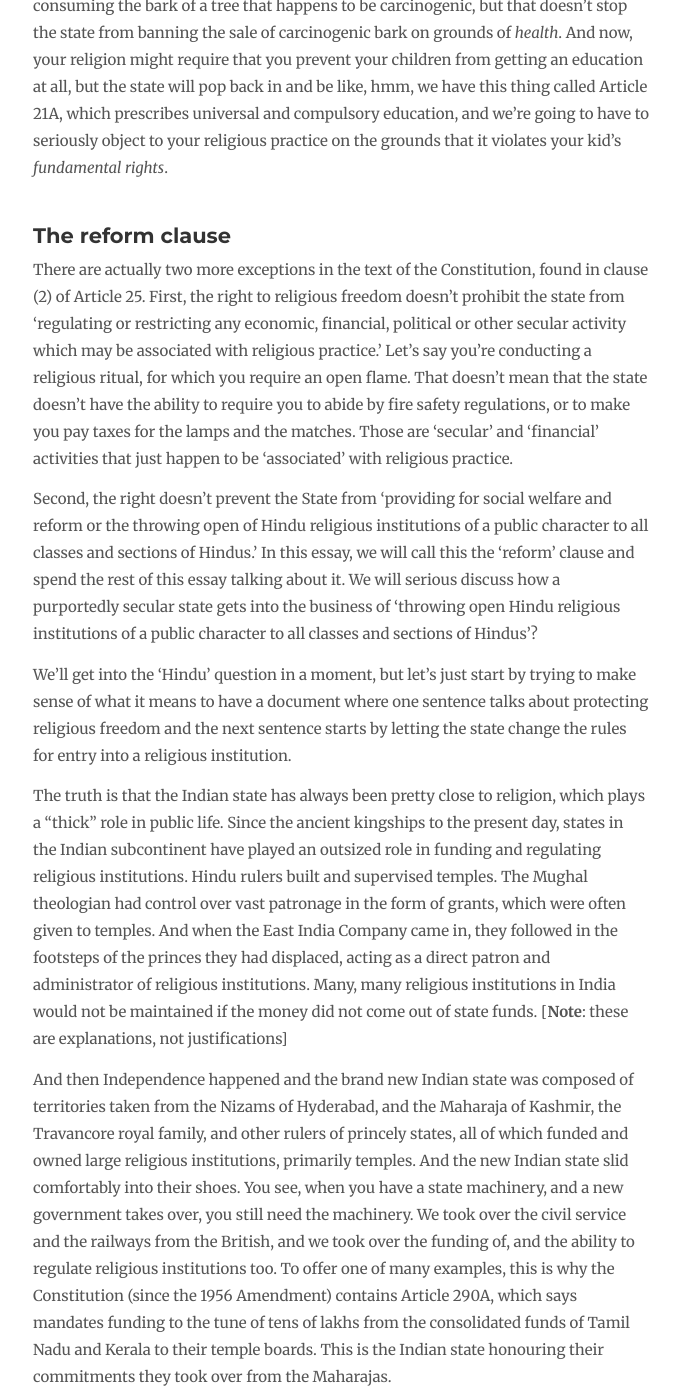
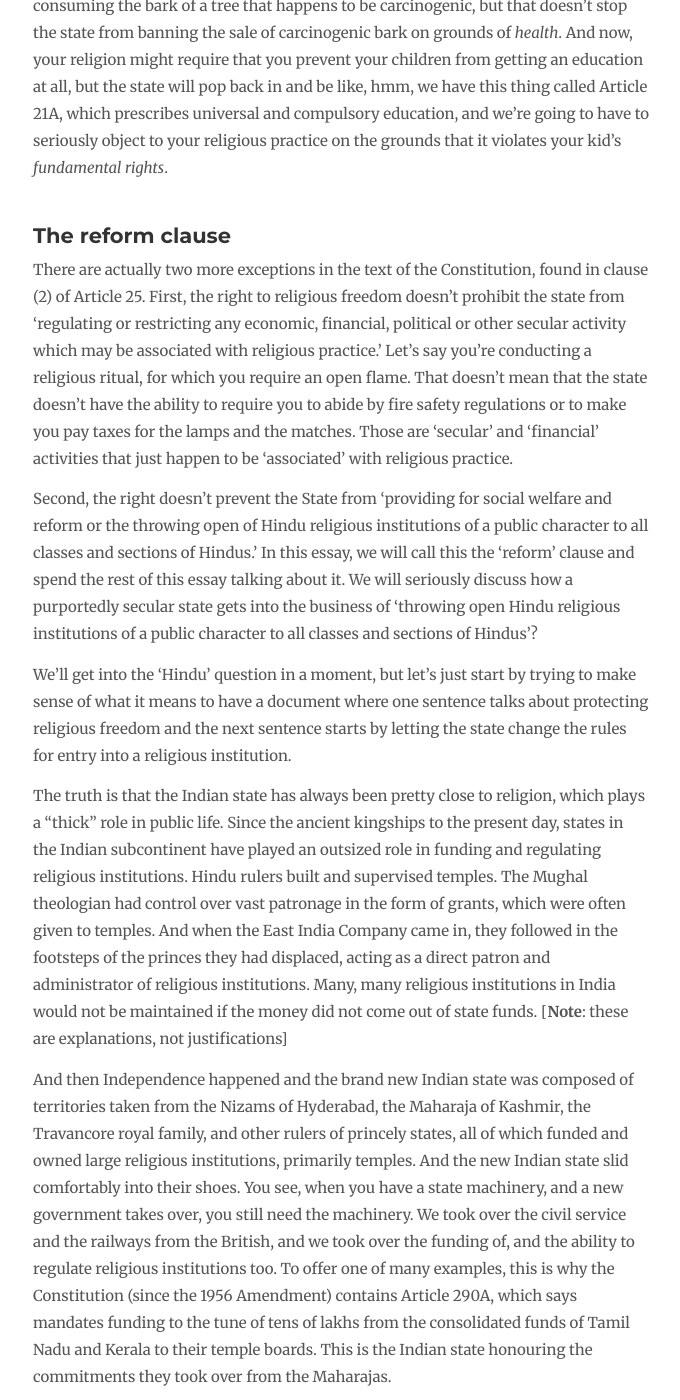
Before and after one commit to annihalated/annihalated.github.io, a Jekyll site: the page built from _posts/2023-01-09-law-and-religion-in-india.md, in a window 1280 px wide and 1400 px high, scrolled down 1523 px. Shown: the whole window, without its empty margins (137-817 px from the left). Built offline with Jekyll 4.4.1, drawn with Linux system fonts in a browser that asks for light colours; nearby versions of some CDN libraries; comment, search, counter and statistics services are not loaded; some of the changed text lies outside the part shown.

Commit message:
Minor corrections

```diff
--- a/_posts/2023-01-09-law-and-religion-in-india.md
+++ b/_posts/2023-01-09-law-and-religion-in-india.md
@@ -13,32 +13,32 @@ I must start by noting that we will almost completely refrain from discussing th
 
 ## The right to religious freedom
 
-There is legislation, and then there are super legislations (constitutions) which restrict what legislation can do. In democracies, constitutional rights restrict even a powerful parliamentary majority from running roughshod over certain fundamental rights. In the Constitution of India, [Part III](https://www.mea.gov.in/Images/pdf1/Part3.pdf) contains the 'fundamental rights'.
+There is legislation, and then there are super legislations (constitutions) that restrict what legislation can do. In democracies, constitutional rights restrict even a powerful parliamentary majority from running roughshod over certain fundamental rights. In the Constitution of India, [Part III](https://www.mea.gov.in/Images/pdf1/Part3.pdf) contains the 'fundamental rights'.
 
-A very common right in liberal democracies is the right to religious freedom, and in the Indian constitution, it's found in Article 25. It says that, subject to public order, morality, health, and other fundamental rights, all persons have the right to believe in and the freedom to profess, practice, and propagate their religion **[Article 25(1)]**. And that's just the beginning, Article 26 gives religious denominations 'or any section thereof' the right to 'manage their own affairs in matters of religion.'
+A very common right in liberal democracies is the right to religious freedom, and in the Indian constitution, it's found in Article 25. It says, subject to public order, morality, health, and other fundamental rights, that all persons have the right to believe in and the freedom to profess, practice, and propagate their religion **[Article 25(1)]**. And that's just the beginning, Article 26 gives religious denominations 'or any section thereof' the right to 'manage their own affairs in matters of religion.'
 
-Let's just look at the exceptions to Article 25 for a moment. According to the constitutional text, the only grounds on which your right to freedom of religion can be limited are public order, morality, health, and other fundamental rights. You can make a speech propagating your religion, that's fine, but if your speech contains a call to overthrow the state and establish a theocracy, you can bet the state will have a problem with that because it literally destroys *public order*. You can practise your religion, but if your hypothetical religion involves watching pornography, then the state will waltz in to defend conventional *morality*. Your religion might prescribe consuming the bark of a tree that happens to be carcinogenic, but that doesn't stop the state from banning the sale of carcinogenic bark on grounds of *health*. And now, your religion might require that you prevent your children from getting an education at all, but the state will pop back in and be like, hmm, we have this thing called Article 21A, which prescribes universal and compulsory education, and we're going to have to seriously object to your religious practice on the grounds that it violates your kid's *fundamental rights*.
+Let's just look at the exceptions to Article 25 for a moment. According to the constitutional text, the only grounds on which your right to freedom of religion can be limited are public order, morality, health, and other fundamental rights. You can make a speech propagating your religion, and that's fine, but if your speech contains a call to overthrow the state and establish a theocracy, you can bet the state will have a problem with that because it literally destroys *public order*. You can practise your religion, but if your hypothetical religion involves watching pornography, then the state will waltz in to defend conventional *morality*. Your religion might prescribe consuming the bark of a tree that happens to be carcinogenic, but that doesn't stop the state from banning the sale of carcinogenic bark on grounds of *health*. And now, your religion might require that you prevent your children from getting an education at all, but the state will pop back in and be like, hmm, we have this thing called Article 21A, which prescribes universal and compulsory education, and we're going to have to seriously object to your religious practice on the grounds that it violates your kid's *fundamental rights*.
 
 
 ## The reform clause
 
-There are actually two more exceptions in the text of the Constitution, found in clause (2) of Article 25. First, the right to religious freedom doesn't prohibit the state from 'regulating or restricting any economic, financial, political or other secular activity which may be associated with religious practice.' Let's say you're conducting a religious ritual, for which you require an open flame. That doesn't mean that the state doesn't have the ability to require you to abide by fire safety regulations, or to make you pay taxes for the lamps and the matches. Those are 'secular' and 'financial' activities that just happen to be 'associated' with religious practice.
+There are actually two more exceptions in the text of the Constitution, found in clause (2) of Article 25. First, the right to religious freedom doesn't prohibit the state from 'regulating or restricting any economic, financial, political or other secular activity which may be associated with religious practice.' Let's say you're conducting a religious ritual, for which you require an open flame. That doesn't mean that the state doesn't have the ability to require you to abide by fire safety regulations or to make you pay taxes for the lamps and the matches. Those are 'secular' and 'financial' activities that just happen to be 'associated' with religious practice.
 
-Second, the right doesn't prevent the State from 'providing for social welfare and reform or the throwing open of Hindu religious institutions of a public character to all classes and sections of Hindus.' In this essay, we will call this the 'reform' clause and spend the rest of this essay talking about it. We will serious discuss how a purportedly secular state gets into the business of 'throwing open Hindu religious institutions of a public character to all classes and sections of Hindus'?
+Second, the right doesn't prevent the State from 'providing for social welfare and reform or the throwing open of Hindu religious institutions of a public character to all classes and sections of Hindus.' In this essay, we will call this the 'reform' clause and spend the rest of this essay talking about it. We will seriously discuss how a purportedly secular state gets into the business of 'throwing open Hindu religious institutions of a public character to all classes and sections of Hindus'?
 
 We'll get into the 'Hindu' question in a moment, but let's just start by trying to make sense of what it means to have a document where one sentence talks about protecting religious freedom and the next sentence starts by letting the state change the rules for entry into a religious institution.
 
 The truth is that the Indian state has always been pretty close to religion, which plays a "thick" role in public life. Since the ancient kingships to the present day, states in the Indian subcontinent have played an outsized role in funding and regulating religious institutions. Hindu rulers built and supervised temples. The Mughal theologian had control over vast patronage in the form of grants, which were often given to temples. And when the East India Company came in, they followed in the footsteps of the princes they had displaced, acting as a direct patron and administrator of religious institutions. Many, many religious institutions in India would not be maintained if the money did not come out of state funds. [**Note**: these are explanations, not justifications]
 
-And then Independence happened and the brand new Indian state was composed of territories taken from the Nizams of Hyderabad, and the Maharaja of Kashmir, the Travancore royal family, and other rulers of princely states, all of which funded and owned large religious institutions, primarily temples. And the new Indian state slid comfortably into their shoes. You see, when you have a state machinery, and a new government takes over, you still need the machinery. We took over the civil service and the railways from the British, and we took over the funding of, and the ability to regulate religious institutions too. To offer one of many examples, this is why the Constitution (since the 1956 Amendment) contains Article 290A, which says mandates funding to the tune of tens of lakhs from the consolidated funds of Tamil Nadu and Kerala to their temple boards. This is the Indian state honouring their commitments they took over from the Maharajas.
+And then Independence happened and the brand new Indian state was composed of territories taken from the Nizams of Hyderabad, the Maharaja of Kashmir, the Travancore royal family, and other rulers of princely states, all of which funded and owned large religious institutions, primarily temples. And the new Indian state slid comfortably into their shoes. You see, when you have a state machinery, and a new government takes over, you still need the machinery. We took over the civil service and the railways from the British, and we took over the funding of, and the ability to regulate religious institutions too. To offer one of many examples, this is why the Constitution (since the 1956 Amendment) contains Article 290A, which says mandates funding to the tune of tens of lakhs from the consolidated funds of Tamil Nadu and Kerala to their temple boards. This is the Indian state honouring the commitments they took over from the Maharajas.
 
-But when the Constituent assembly was debating, continuity wasn't the only thing on their mind. Caste is omnipresent in Indian society, and its influence was pervasive, and persons of lower castes were often denied entry into temples. Opening temples up to all sections of Hindu society was a key objective for social reformers.  And the Indian state, as Nehru and many in the founding generation envisioned it, was an egalitarian, reformist state that wished to 'cure social evils.
+But when the Constituent Assembly was debating, continuity wasn't the only thing on their mind. Caste is omnipresent in Indian society, and its influence was pervasive, and persons of lower castes were often denied entry into temples. Opening temples up to all sections of Hindu society was a key objective for social reformers.  And the Indian state, as Nehru and many in the founding generation envisioned it, was an egalitarian, reformist state that wished to 'cure social evils.
 
 Independence, they thought, should usher in a world where characteristics like 'caste', 'gender', or 'religion' did not govern the state's relationship with its citizens. It should not matter to the courts or to officials whether your name was Mohammed or Mahesh. Nor should it matter whether you were upper caste or a dalit. This formal equality, as [Mahajan (2008)](https://global.oup.com/academic/product/politics-and-ethics-of-the-indian-constitution-9780198063551?cc=in&lang=en&) points out, would have been impressive to start with. But they were still more ambitious, and wished to eliminate discriminatory practices that existed in society at large, even if they were not perpetuated by the state.
 
 But religious freedom stands in the way. You cannot both *protect* the right of persons to practice their religion freely *and* try to reform their religious practices in the process. But infused with the can-do spirit that only kicking the British out can give you, the Constituent Assembly decided to give it the old college try.
 
-As Vineeth Krishna neatly documents on the [CAD blog](https://www.constitutionofindia.net/blogs/religious_freedom_and_social_reform__2__early_developments_in_indian_constitution_making), from which I will paraphrase heavily now, the reform clause was not actually part of earlier drafts of Constitution. It was added after concerns were expressed, by [Amrit Kaur](https://en.wikipedia.org/wiki/Amrit_Kaur), a member of the sub-committee for Fundamental Rights (and later, India's first health minister), felt that
+As Vineeth Krishna neatly documents on the [CAD blog](https://www.constitutionofindia.net/blogs/religious_freedom_and_social_reform__2__early_developments_in_indian_constitution_making), from which I will paraphrase heavily now, the reform clause was not actually part of earlier drafts of the Constitution. It was added after concerns were expressed, by [Amrit Kaur](https://en.wikipedia.org/wiki/Amrit_Kaur), a member of the sub-committee for Fundamental Rights (and later, India's first health minister), who felt that
 > 'the clause is defective in as much as it might invalidate legislation against anti-social customs which have the sanction of religion.'
 
 And so she wrote, with [Hansa Mehta](https://en.wikipedia.org/wiki/Hansa_Jivraj_Mehta) (another member of the Committee), to [B.N. Rau](https://en.wikipedia.org/wiki/B._N._Rau) (the constitutional advisor) to say:
@@ -52,11 +52,11 @@ Within two decades of the Constitution, many progressive parties came to power (
 
 Hindu institutions experience state control in a deep and pervasive way that is not comparable to other religions. Sure, there is some reform (see Triple Talaq) but as Acevedo puts it, the state  "[does not relate](https://scholarship.law.ua.edu/fac_articles/80/) to Muslims and Christians in any way that could be considered parallel or analogous to the depth of government involvement with Hindu temples, mutts (i.e., monasteries), and charitable institutions." In [*Temples, Courts, and Dynamic Equilibrium*](https://scholarship.law.ua.edu/fac_articles/80/), Acevedo provides a fantastic account of the state control of temples in South Indian states in particular. I recommend you read the whole thing, but the summary is that public temples in Kerala are governed by three 'distinct yet overlapping systems.'
 
-First, you have five statutory boards overseeing "the daily operations of over 1,700 temples ranging in size from roadside altars to regional pilgrimage centers." The members of these statutory boards are chosen by 'Hindu members of the state legislature and state cabinet.' Second, there is an actual 'Minister for Devaswom Affairs' in the state cabinet which oversees a state-wide Devaswom department. Third, there's the Kerala High Court, which has a 'temple bench', which sits twice a week "to hear matters for all public temples in the state." Acevedo also explains how a powerful judge, [K.S. Paripoornan](https://en.wikipedia.org/wiki/K._S._Paripoornan), made reforms which ensure that the High Court today "considers matters that range from the exceedingly minute (approving a replacement chauffeur for the TDB's president) to the administrative (determining whether local police can lease office space within temple grounds) to the quasi-religious (assessing the relative monetary share, from devotee offerings, of a junior priest who also performs the duties of a senior priest) to [...] the validity of religious beliefs."
+First, you have five statutory boards overseeing "the daily operations of over 1,700 temples ranging in size from roadside altars to regional pilgrimage centers." The members of these statutory boards are chosen by 'Hindu members of the state legislature and state cabinet.' Second, there is an actual 'Minister for Devaswom Affairs' in the state cabinet which oversees a state-wide Devaswom department. Third, there's the Kerala High Court, which has a 'temple bench', which sits twice a week "to hear matters for all public temples in the state." Acevedo also explains how a powerful judge, [K.S. Paripoornan](https://en.wikipedia.org/wiki/K._S._Paripoornan), made reforms which ensured that the High Court today "considers matters that range from the exceedingly minute (approving a replacement chauffeur for the TDB's president) to the administrative (determining whether local police can lease office space within temple grounds) to the quasi-religious (assessing the relative monetary share, from devotee offerings, of a junior priest who also performs the duties of a senior priest) to [...] the validity of religious beliefs."
 
 ## Secularism
 
-If you haven't noticed yet, there is an amazing bit of "cognitive dissonance" (as Deepa Das Acevedo puts it)  happening here. How can a document which is supposed to protect religious freedom also provide the state with a set of tools for reforming religious practices? Acevedo categorises the academic answers into broadly two camps. One approach (and Acevedo cites Pratap Bhanu Mehta for this) says "it's acceptable for the Indian Constitution to grant the state singular authority over Hinduism, but less appropriate for the state to exercise such authority over other religions. This is because Hindus dominate India's population and parliament, and so Hindus (who lack an ecclesiastical structure comparable to many Christian communities) are essentially using political institutions to govern and limit themselves."
+If you haven't noticed yet, there is an amazing bit of "cognitive dissonance" (as Deepa Das Acevedo puts it)  happening here. How can a document which is supposed to protect religious freedom also provide the state with a set of tools for reforming religious practices? Acevedo categorizes the academic answers into broadly two camps. One approach (and Acevedo cites Pratap Bhanu Mehta for this) says "it's acceptable for the Indian Constitution to grant the state singular authority over Hinduism, but less appropriate for the state to exercise such authority over other religions. This is because Hindus dominate India's population and parliament, and so Hindus (who lack an ecclesiastical structure comparable to many Christian communities) are essentially using political institutions to govern and limit themselves."
 
 Another approach tries to redefine 'secularism' itself. In the United States, 'secularism' implies a wall of separation between church and state. This is a strict separation. Meanwhile, "Indian secularism" describes only a  'principled distance' or a 'celebratory neutrality.'
 
```
